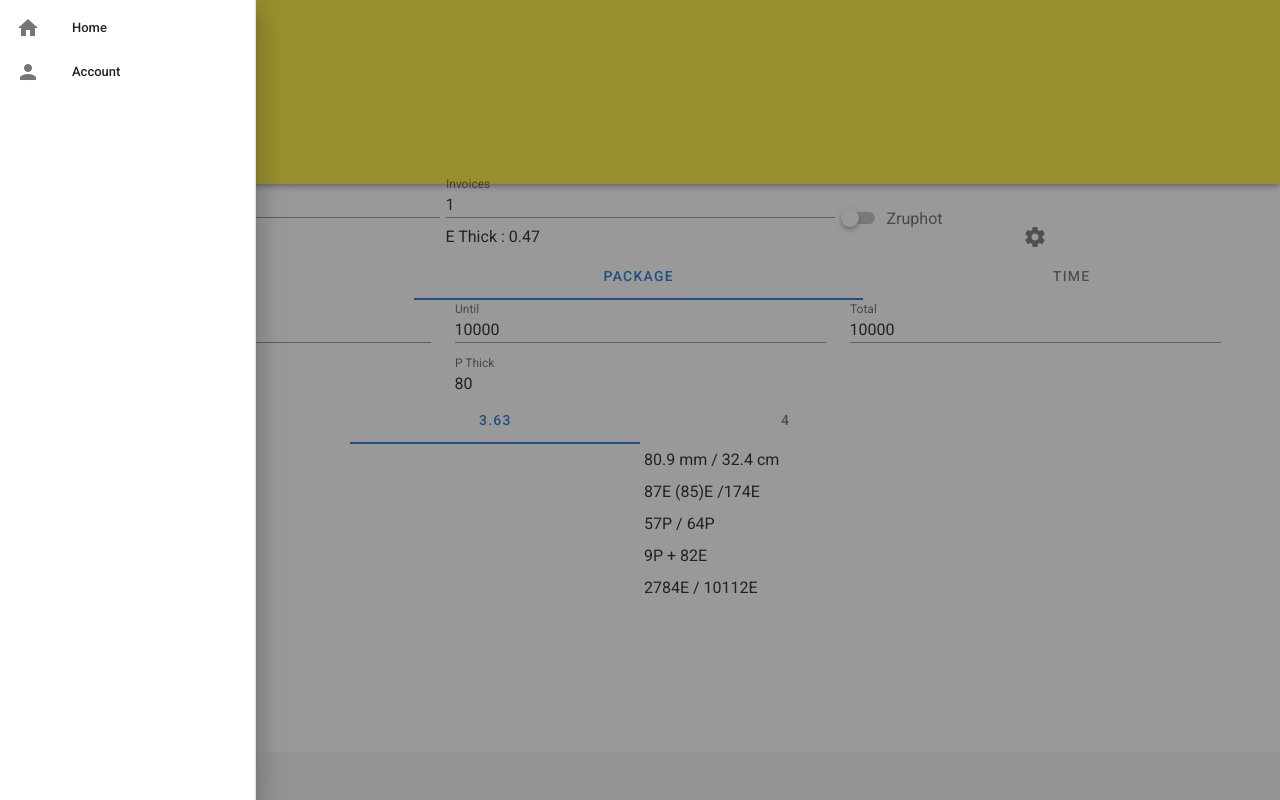
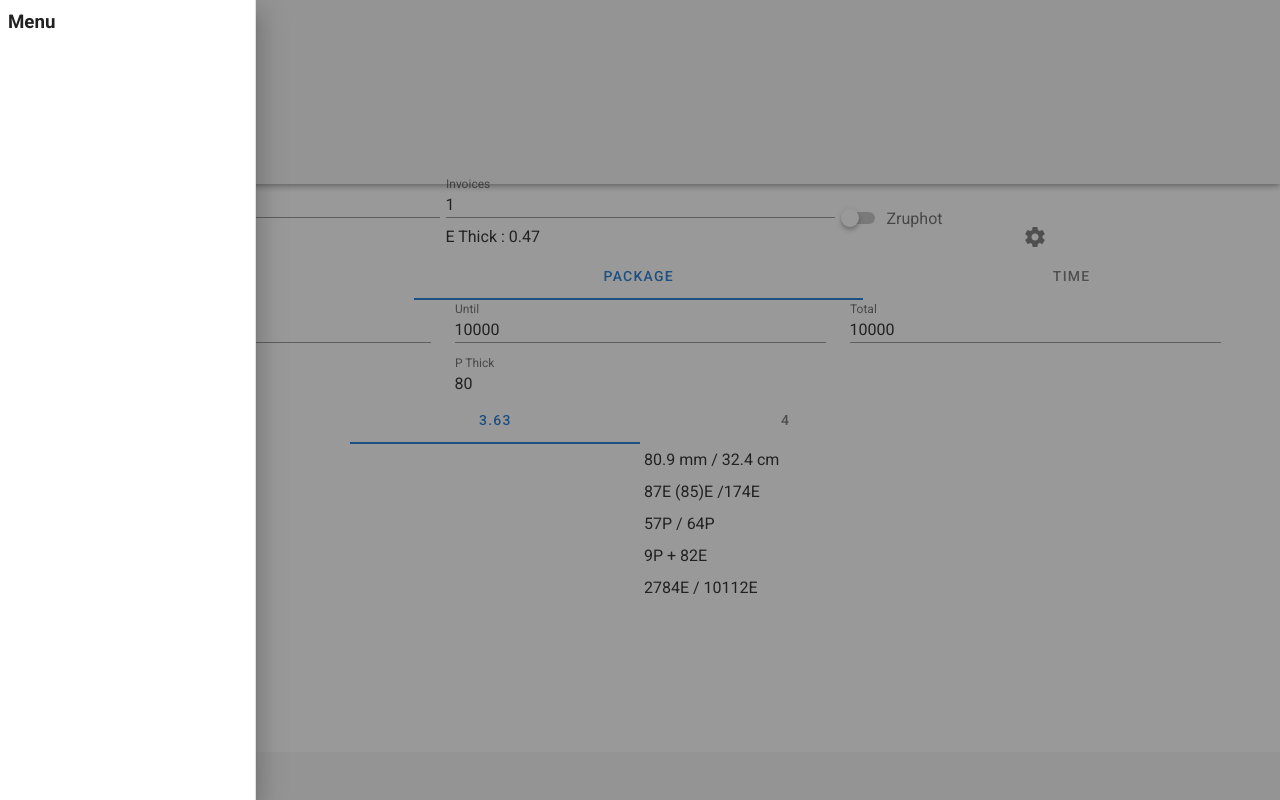
Before and after one commit to aviyot/envelope.calc, a Vue app: page / in a window 1280 px wide. Both pictures are taken after a click on the button 28 px from the left and 24 px from the top of the page. Built offline with nearby package versions, Linux system fonts and the light colour scheme.

Commit message:
remove menu items

```diff
--- a/src/App.vue
+++ b/src/App.vue
@@ -1,29 +1,15 @@
 <template>
   <v-app id="app">
-    <v-app-bar dense   color="yellow">
+    <v-app-bar dense>
       <v-app-bar-nav-icon v-on:click="componentDisplay.drawer = true"></v-app-bar-nav-icon>
       <v-toolbar-title>Envelope Calc</v-toolbar-title>
     </v-app-bar>
     <v-navigation-drawer v-model="componentDisplay.drawer" absolute temporary>
       <v-list nav dense>
-        <v-list-item-group active-class="deep-purple--text text--accent-4">
-          <v-list-item>
-            <v-list-item-icon>
-              <v-icon>mdi-home</v-icon>
-            </v-list-item-icon>
-            <v-list-item-title>Home</v-list-item-title>
-          </v-list-item>
-
-          <v-list-item>
-            <v-list-item-icon>
-              <v-icon>mdi-account</v-icon>
-            </v-list-item-icon>
-            <v-list-item-title>Account</v-list-item-title>
-          </v-list-item>
-        </v-list-item-group>
+      <h3>Menu</h3>
       </v-list>
     </v-navigation-drawer>
-    <v-content >
+    <v-content>
       <Order class="order bg-primary text-light" />
       <v-tabs v-model="componentDisplay.tab" grow >
         <v-tab>Dist</v-tab>
```
